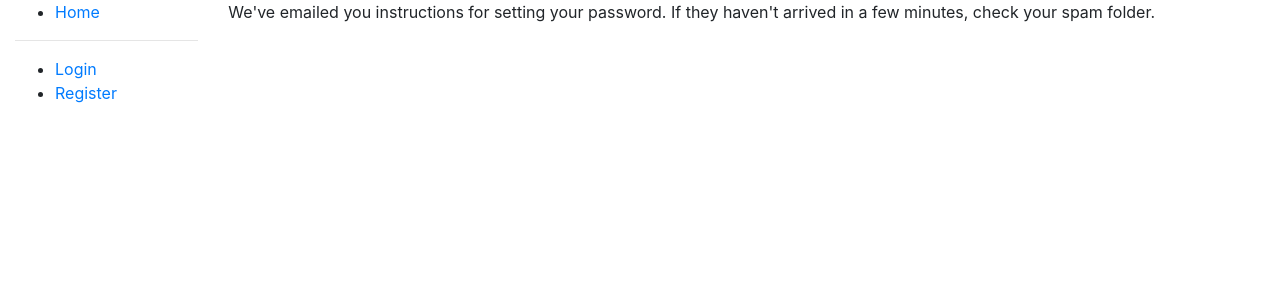
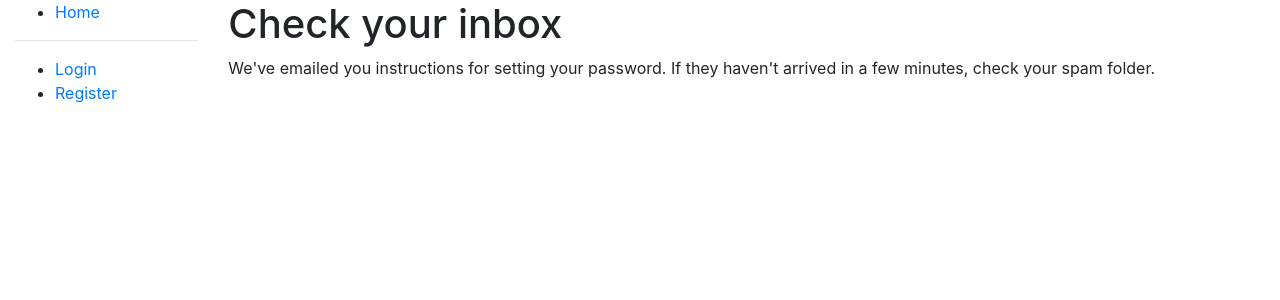
Before and after one commit to miabl/container-website, a Django app: a page that uses students/templates/registration/password_reset_done.html in a window 1280 px wide. Shown: the top 300 px of the page. Run offline with Django 4.2, Linux system fonts and the light colour scheme.

Commit message:
update password_reset_done.html page

```diff
--- a/students/templates/registration/password_reset_done.html
+++ b/students/templates/registration/password_reset_done.html
@@ -1,5 +1,6 @@
 {% extends "base_generic.html" %}
 
 {% block content %}
+    <h1>Check your inbox</h1>
   <p>We've emailed you instructions for setting your password. If they haven't arrived in a few minutes, check your spam folder.</p>
-{% endblock %}
+{% endblock content %}
```
